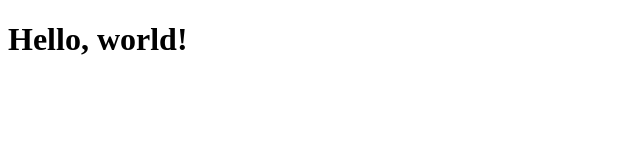
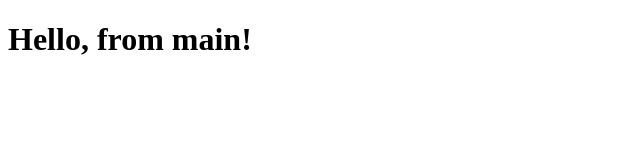
Before and after one commit to Ayan-MJ/hello-world-app, a plain HTML site: page index.html in a window 1280 px wide. Shown: the whole page, without its empty margins (0-640 px from the left). Drawn offline with Linux system fonts and the light colour scheme.

Commit message:
Made changes to heading

```diff
--- a/index.html
+++ b/index.html
@@ -2,5 +2,5 @@
 <!DOCTYPE html>
 <html>
 <head><title>Hello World</title></head>
-<body><h1>Hello, world!</h1></body>
+<body><h1>Hello, from main!</h1></body>
 </html>
```
